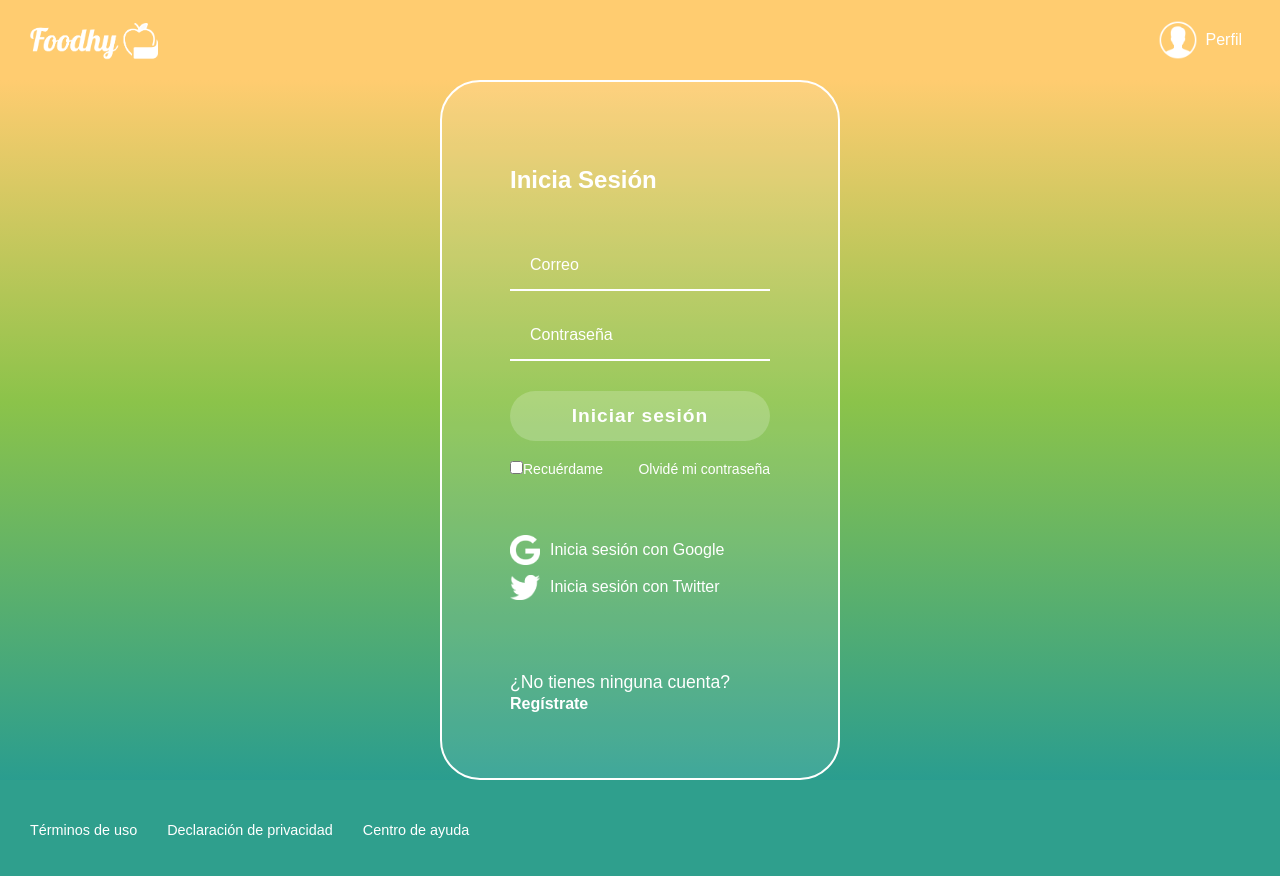
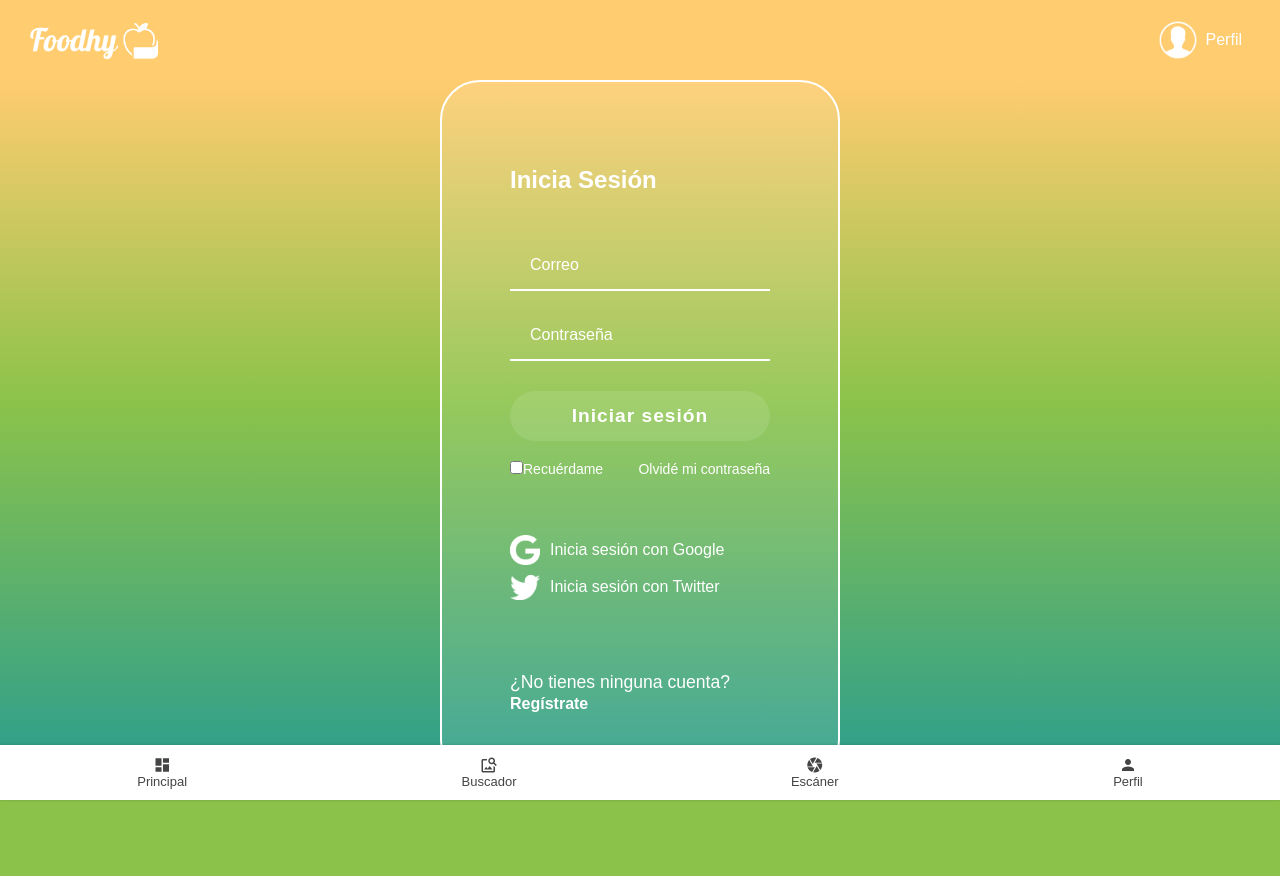
Before and after one commit to GregoryInnovo/Foodhy-Web, a React app: page /login in a window 1280 px wide. Shown: the top 876 px of the page. After the commit the page ends 800 px from the top, so only its background shows below. Built offline with nearby package versions, Linux system fonts and the light colour scheme; a web font is replaced by a local one.

Commit message:
Footer app

```diff
--- a/public/index.html
+++ b/public/index.html
@@ -5,6 +5,7 @@
     <meta name="viewport" content="width=device-width, initial-scale=1.0">
     <title>Foodhy Home</title>
     <link rel="icon" href="../src/assets/static/google-g-icon-9.jpg">
+    <link href="https://fonts.googleapis.com/icon?family=Material+Icons" rel="stylesheet">
 </head>
 <body>
     <div id="app"></div>
--- a/src/assets/styles/App.scss
+++ b/src/assets/styles/App.scss
@@ -13,7 +13,7 @@ body {
     font-family: $theme-font;
 }
 .button {
-    background-color: rgba(255, 255, 255, 0.2);
+    background-color: rgba(255, 255, 255, 0.1);
     border: none;
     border-radius: 25px;
     color: $blanco;
@@ -46,3 +46,102 @@ body {
 ::-webkit-scrollbar {
     display: none;
 }
+
+.container-row {
+    margin: 0 auto;
+    display:flex;
+    flex-direction: row;
+    width: 80%;
+    align-items: center;
+    color: rgb(26, 25, 25);
+    text-align: center;
+    padding-top: 5%;
+    padding-right: 2%;
+}
+
+.container-image {
+    height: 250px;
+    width: 250px;
+    margin-right: 4%;
+}
+.photo-perfil {
+    width: 250px;
+    height: 250px;
+    object-fit : cover;
+    border-radius: 50%;
+}
+.container-perfil {
+    text-align: left;
+    margin-left: 8px;
+    width: 105%;
+    overflow: hidden;
+    background-color: rgba(255, 255, 255, 0.027);
+    border-radius: 10px;
+    box-shadow: 3px 3px 10px rgba(0, 0, 0, 0.5);
+    padding-top: 10%;
+    font-weight: 600;
+}
+.text-perfil-name {
+    text-align: justify;
+    margin-top: 12px;
+}
+
+
+/* FOOOTER2 */
+
+.nav {
+    position: fixed;
+    bottom: 0;
+    width: 100%;
+    height: 55px;
+    box-shadow: 0 0 3px rgba(0, 0, 0, 0.2);
+    background-color: #ffffff;
+    display: flex;
+    overflow-x: auto;
+}
+
+.nav__link {
+    display: flex;
+    flex-direction: column;
+    align-items: center;
+    justify-content: center;
+    flex-grow: 1;
+    min-width: 50px;
+    overflow: hidden;
+    white-space: nowrap;
+    font-family: sans-serif;
+    font-size: 13px;
+    color: #444444;
+    text-decoration: none;
+    -webkit-tap-highlight-color: transparent;
+    transition: background-color 0.1s ease-in-out;
+}
+
+.nav__link:hover {
+    background-color: #eeeeee;
+}
+
+.nav__link--active {
+    color: #009578;
+}
+
+.nav__icon {
+    font-size: 18px;
+}
+
+.nav__link--press {
+    display: flex;
+    flex-direction: column;
+    align-items: center;
+    justify-content: center;
+    flex-grow: 1;
+    min-width: 50px;
+    overflow: hidden;
+    white-space: nowrap;
+    font-family: sans-serif;
+    font-size: 13px;
+    color: #e92222;
+    text-decoration: none;
+    -webkit-tap-highlight-color: transparent;
+    transition: background-color 0.1s ease-in-out;
+}
--- /dev/null
+++ b/src/components/Footer2.jsx
@@ -0,0 +1,30 @@
+import React from 'react';
+import { Link } from 'react-router-dom';
+
+const Footer2 = () => {
+
+    return (
+        <nav className="nav">
+            <a href="" className="nav__link">
+                <i className="material-icons nav__icon">dashboard</i>
+                <span className="nav__text">Principal</span>
+            </a>
+            <a href="" className="nav__link">
+                <i className="material-icons nav__icon">image_search</i>
+                <span className="nav__text">Buscador</span>
+            </a>
+            <a href="" className="nav__link">
+                <i className="material-icons nav__icon">camera</i>
+                <span className="nav__text">Escáner</span>
+            </a>
+
+            <Link to="/register" className="nav__link">
+                <i className="material-icons nav__icon">person</i>
+                <span className="nav__text">Perfil</span>
+            </Link>
+
+        </nav>
+    )
+};
+
+export default Footer2;
--- a/src/components/Header.jsx
+++ b/src/components/Header.jsx
@@ -42,12 +42,19 @@ const Header = props => {
                 <ul>
 
                     {hasUser ?
-                        <li><a href="/#">{user.name}</a></li>
-                        :null
+                        // <li><a href="/#">{user.name}</a></li>
+                        <li>
+                            <Link to="/profile">
+                                Profile
+                            </Link>
+                        </li>
+                        : null
                     }
 
                     {hasUser ?
-                        <li><a href="#logout" onClick={handleLogout}>Cerrar Sesión</a></li>
+                        <li>
+                            <Link to="/login" onClick={handleLogout}>Cerrar Sesión</Link>
+                        </li>
                         :
                         <li>
                             <Link to="/login">
--- a/src/components/Layout.jsx
+++ b/src/components/Layout.jsx
@@ -1,6 +1,6 @@
 import React from 'react';
 import Header from './Header';
-import Footer from './Footer';
+import Footer from './Footer2';
 
 const Layout = ( { children }) => (
     <div className="App">
--- /dev/null
+++ b/src/containers/Profile.jsx
@@ -0,0 +1,39 @@
+import React from 'react';
+import Header from '../components/Header';
+import gravatar from '../utils/gravatar';
+import { connect } from 'react-redux';
+import '../assets/styles/App.scss';
+
+const Profile = props => {
+
+    const { user } = props;
+
+    return (
+        <>
+            <Header />
+            <section className="container-row">
+
+            <div className="container-image">
+                <img src={gravatar(user.email)} className="photo-perfil" alt="imagenDePerfil" />
+            </div>
+
+            <div className="container-perfil">
+                <div className="text-perfil-name">
+                    <h3>@Alias</h3>
+                    <h5>Nombre completo</h5>
+                </div>
+                <p>Descripcion</p>
+                <h6>contacto</h6>
+            </div>
+            </section>
+        </>
+    );
+}
+
+const mapStateToProps = state => {
+    return {
+        user: state.user,
+    }
+}
+
+export default connect(mapStateToProps, null) (Profile);
--- a/src/routes/App.js
+++ b/src/routes/App.js
@@ -6,6 +6,7 @@ import Login from '../containers/Login';
 import Register from '../containers/Register';
 import NotFound from '../containers/NotFound';
 import Player from '../containers/Player';
+import Profile from '../containers/Profile';
 import Layout from '../components/Layout';
 
 // return explicito ()
@@ -17,6 +18,7 @@ const App = () => (
             <Route exact path="/login" component={Login} />
             <Route exact path="/register" component={Register} />
             <Route exact path="/player/:id" component={Player} />
+            <Route exact path="/profile" component={Profile} />
             <Route component={NotFound} />
         </Switch>
     </Layout>
```
